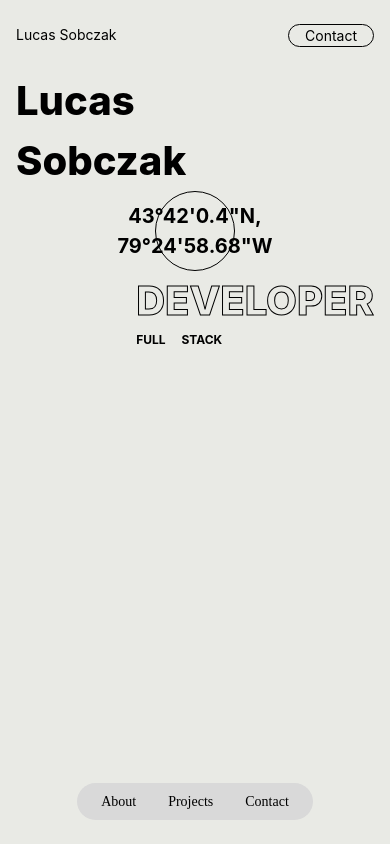
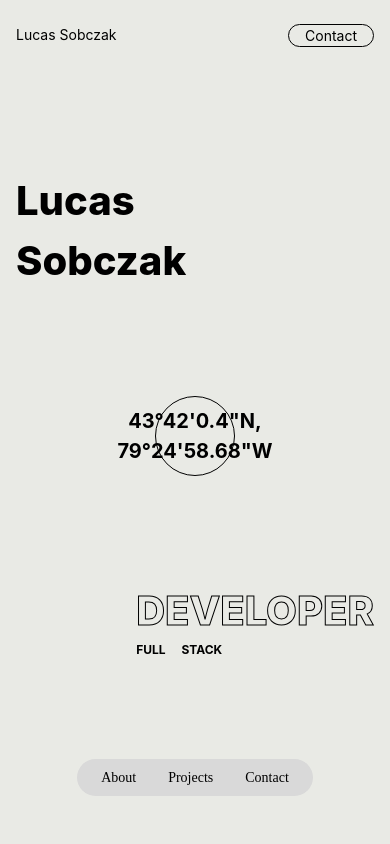
Before and after one commit to SobczakL/landing-page, a Next.js app: page / in a window 390 px wide. Built offline with nearby package versions, Linux system fonts and the light colour scheme.

Commit message:
home screen mobile:

```diff
--- a/src/app/layout.tsx
+++ b/src/app/layout.tsx
@@ -16,7 +16,7 @@ export default function rootlayout({
   return (
     <html lang="en">
       <body className="font-sans">
-        <div className='bg-g1 flex flex-col min-h-screen'>
+        <div className='bg-g1 flex flex-col h-dvh'>
           <Header />
           <main className="flex-grow">
             {children}
--- a/src/app/page.tsx
+++ b/src/app/page.tsx
@@ -4,7 +4,7 @@ import Location from '@/components/Location'
 
 export default function Home() {
   return (
-    <div className="flex flex-col min-h-full px-4 bg-g1 text-black">
+    <div className="flex flex-col h-full justify-around px-4 py-12 bg-g1 text-black">
         <PrimaryHeader/>
         <Location />
         <SecondaryHeader/>
--- a/src/components/Location.tsx
+++ b/src/components/Location.tsx
@@ -3,7 +3,7 @@ import Link from "next/link";
 export default function Location() {
   return (
     <div className="relative max-w-max mx-auto flex items-center justify-center">
-      <Link href={'https://www.google.com/maps?q=Toronto'}>
+      <Link href="https://www.google.com/maps?q=Toronto">
         <div className="w-20 md:w-40 lg:w-45 h-20 md:h-40 lg:h-45 font-bold rounded-full border border-black flex flex-col items-center justify-center">
           <p className="text-locationSm md:text-locationMd lg:text-locationLg">43°42'0.4"N,</p>
           <p className="text-locationSm md:text-locationMd lg:text-locationLg">79°24'58.68"W</p>
--- a/src/components/PrimaryHeader.tsx
+++ b/src/components/PrimaryHeader.tsx
@@ -1,8 +1,8 @@
-export default function PrimaryHeader(){
-    return(
-        <div className="flex flex-col">
-            <span className="align-baseline text-headerSm md:text-headerMd font-extrabold">Lucas</span>
-            <span className="align-top text-headerSm md:text-headerMd font-extrabold">Sobczak</span>
-        </div>
-    )
+export default function PrimaryHeader() {
+  return (
+    <div className="flex flex-col items-start">
+      <span className="text-headerSm md:text-headerMd font-extrabold">Lucas</span>
+      <span className="text-headerSm md:text-headerMd font-extrabold">Sobczak</span>
+    </div>
+  );
 }
--- a/src/components/layout/footer/Footer.tsx
+++ b/src/components/layout/footer/Footer.tsx
@@ -18,7 +18,7 @@ const pageNavigation: NavItems[] = [
 
 export default function Footer(){
     return(
-        <footer className="flex flex-shrink-0 text-black justify-center">
+        <footer className="flex mb-6 flex-shrink-0 text-black justify-center">
             <BottomNav
                 navItems={pageNavigation}
             />
```
